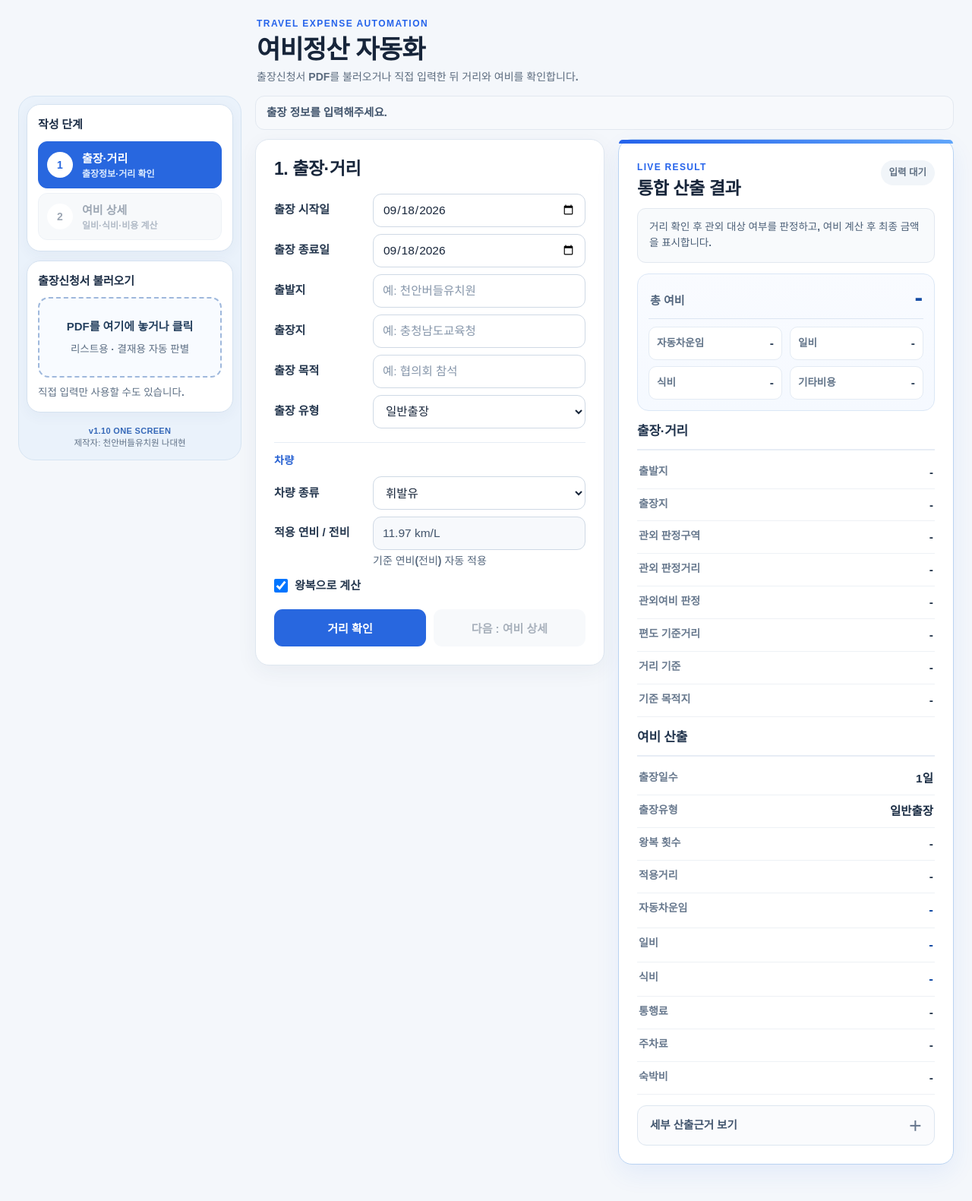
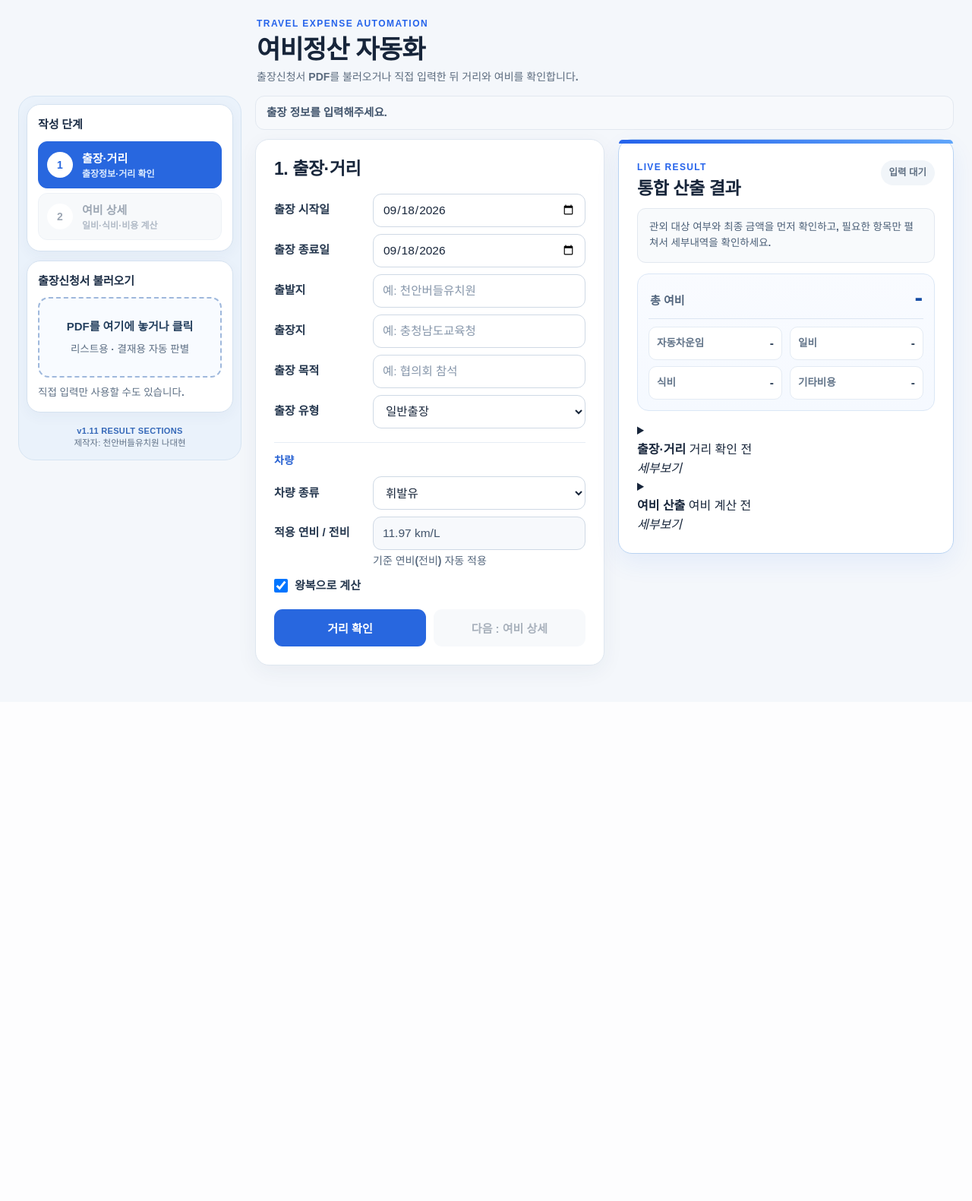
Before and after one commit to kirakein-gif/travel-expense-web, a FastAPI app: page / in a window 1280 px wide. Shown: the whole page at 76% size. After the commit the page ends 892 px from the top, so only its background shows below. Run offline with FastAPI, Linux system fonts and the light colour scheme.

Commit message:
Move output actions and split result into summary sections

```diff
--- a/app/templates/index.html
+++ b/app/templates/index.html
@@ -48,14 +48,8 @@
         </div>
       </section>
 
-      <section id="outputActions" class="side-card output-card hidden">
-        <div class="side-title">증빙·출력</div>
-        <div class="side-note">여비 계산이 완료되면 아래 버튼이 활성화됩니다.</div>
-        <button id="evidenceButton" type="button" disabled class="teal">오피넷 증빙 생성</button>
-        <button id="pdfButton" type="button" disabled class="dark">2페이지 여비신청서 PDF</button>
-      </section>
       <div class="sidebar-meta">
-        <strong>v1.10 ONE SCREEN</strong>
+        <strong>v1.11 RESULT SECTIONS</strong>
         <span>제작자: 천안버들유치원 나대현</span>
       </div>
     </aside>
@@ -212,6 +206,11 @@
         </div>
 
         <aside class="result-column">
+          <section id="outputActions" class="result-actions hidden">
+            <button id="evidenceButton" type="button" disabled class="teal">오피넷 증빙 생성</button>
+            <button id="pdfButton" type="button" disabled class="dark">2페이지 여비신청서 PDF</button>
+          </section>
+
           <section class="card result unified-result">
             <div class="result-head">
               <div>
@@ -221,10 +220,10 @@
               <span id="resultState" class="result-state">입력 대기</span>
             </div>
 
-            <div class="hint result-guide">거리 확인 후 관외 대상 여부를 판정하고, 여비 계산 후 최종 금액을 표시합니다.</div>
+            <div class="hint result-guide">관외 대상 여부와 최종 금액을 먼저 확인하고, 필요한 항목만 펼쳐서 세부내역을 확인하세요.</div>
             <div id="scopeAlert" class="scope-alert hidden"></div>
 
-            <section class="money-summary" aria-label="여비 요약">
+            <section class="money-summary" aria-label="총 여비">
               <div class="total-summary">
                 <span>총 여비</span>
                 <strong id="total_expense">-</strong>
@@ -237,22 +236,34 @@
               </div>
             </section>
 
-            <section class="result-section">
-              <h3>출장·거리</h3>
+            <details class="result-block">
+              <summary>
+                <div>
+                  <strong>출장·거리</strong>
+                  <span id="trip_summary">거리 확인 전</span>
+                </div>
+                <em>세부보기</em>
+              </summary>
+              <div class="result-block-body">
                 <dl>
                   <div class="wide-value"><dt>출발지</dt><dd id="resolved_origin">-</dd></div>
                   <div class="wide-value"><dt>출장지</dt><dd id="resolved_destination">-</dd></div>
-                <div><dt>관외 판정구역</dt><dd id="jurisdiction_pair">-</dd></div>
-                <div><dt>관외 판정거리</dt><dd id="eligibility_round_trip">-</dd></div>
-                <div><dt>관외여비 판정</dt><dd id="outside_eligibility">-</dd></div>
                   <div><dt>편도 기준거리</dt><dd id="one_way_distance">-</dd></div>
                   <div><dt>거리 기준</dt><dd id="distance_source">-</dd></div>
                   <div><dt>기준 목적지</dt><dd id="destination_code">-</dd></div>
                 </dl>
-            </section>
+              </div>
+            </details>
 
-            <section class="result-section">
-              <h3>여비 산출</h3>
+            <details class="result-block">
+              <summary>
+                <div>
+                  <strong>여비 산출</strong>
+                  <span id="fare_summary">여비 계산 전</span>
+                </div>
+                <em>세부보기</em>
+              </summary>
+              <div class="result-block-body">
                 <dl>
                   <div><dt>출장일수</dt><dd id="preview_days">-</dd></div>
                   <div><dt>출장유형</dt><dd id="preview_type">-</dd></div>
@@ -264,12 +275,6 @@
                   <div><dt>통행료</dt><dd id="toll_result">-</dd></div>
                   <div><dt>주차료</dt><dd id="parking_result">-</dd></div>
                   <div><dt>숙박비</dt><dd id="lodging_result">-</dd></div>
-              </dl>
-            </section>
-
-            <details class="result-details">
-              <summary>세부 산출근거 보기</summary>
-              <dl>
                   <div><dt>차량·연비</dt><dd id="vehicle_spec">-</dd></div>
                   <div><dt>유가 기준일</dt><dd id="fuel_price_date">-</dd></div>
                   <div><dt>적용단가</dt><dd id="price">-</dd></div>
@@ -279,6 +284,7 @@
                   <div><dt>가격출처</dt><dd id="source">-</dd></div>
                   <div><dt>증빙상태</dt><dd id="evidence">-</dd></div>
                 </dl>
+              </div>
             </details>
           </section>
         </aside>
```
Lines whose indentation alone changed are shown as unchanged.
